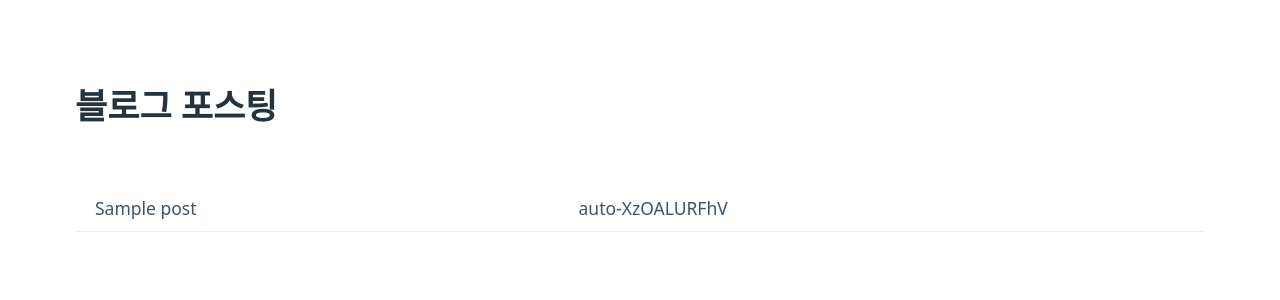
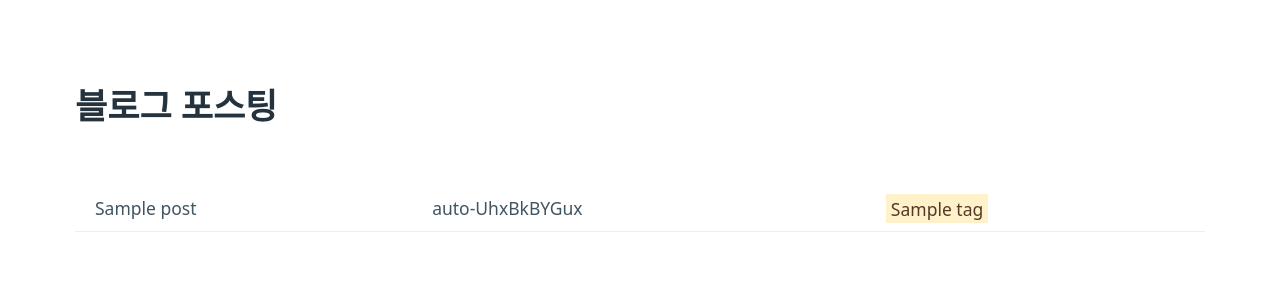
Before and after one commit to jong-seoung/course-django-complete-guide-v3, a Django app: page /blog/ in a window 1280 px wide. Shown: the top 300 px of the page. Run offline with Django 4.2, Linux system fonts and the light colour scheme; data comes from the database, SQL or seed files in the repository; tables that the repository leaves empty hold one stand-in row (values such as "Sample post"); some libraries are stand-ins or nearby versions.

Commit message:
포스팅 목록에서 태그 목록 출력

```diff
--- a/blog/templates/blog/post_list.html
+++ b/blog/templates/blog/post_list.html
@@ -21,6 +21,11 @@
                 <tr>
                     <td>{{ post.title }}</td>
                     <td>{{ post.author.username }}</td>
+                    <td>
+                        {% for tag in post.tag_set.all %}
+                            <mark>{{ tag.name }}</mark>
+                        {% endfor %}
+                    </td>
                 </tr>
             {% endfor %}
         </table>
--- a/blog/views.py
+++ b/blog/views.py
@@ -23,6 +23,7 @@
 def post_list(request):
     post_qs = Post.objects.all()
     post_qs = post_qs.select_related("author")
+    post_qs = post_qs.prefetch_related("tag_set")
 
     return render(
         request,
```
